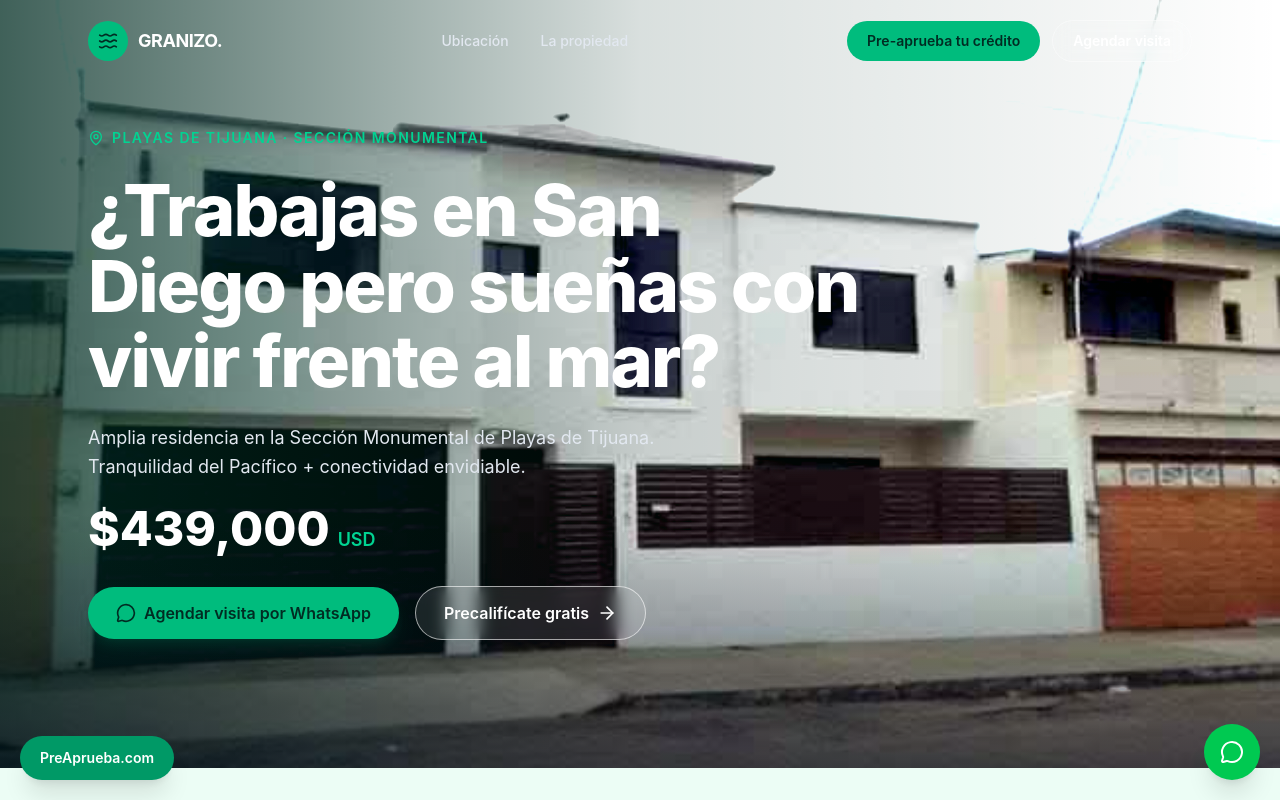
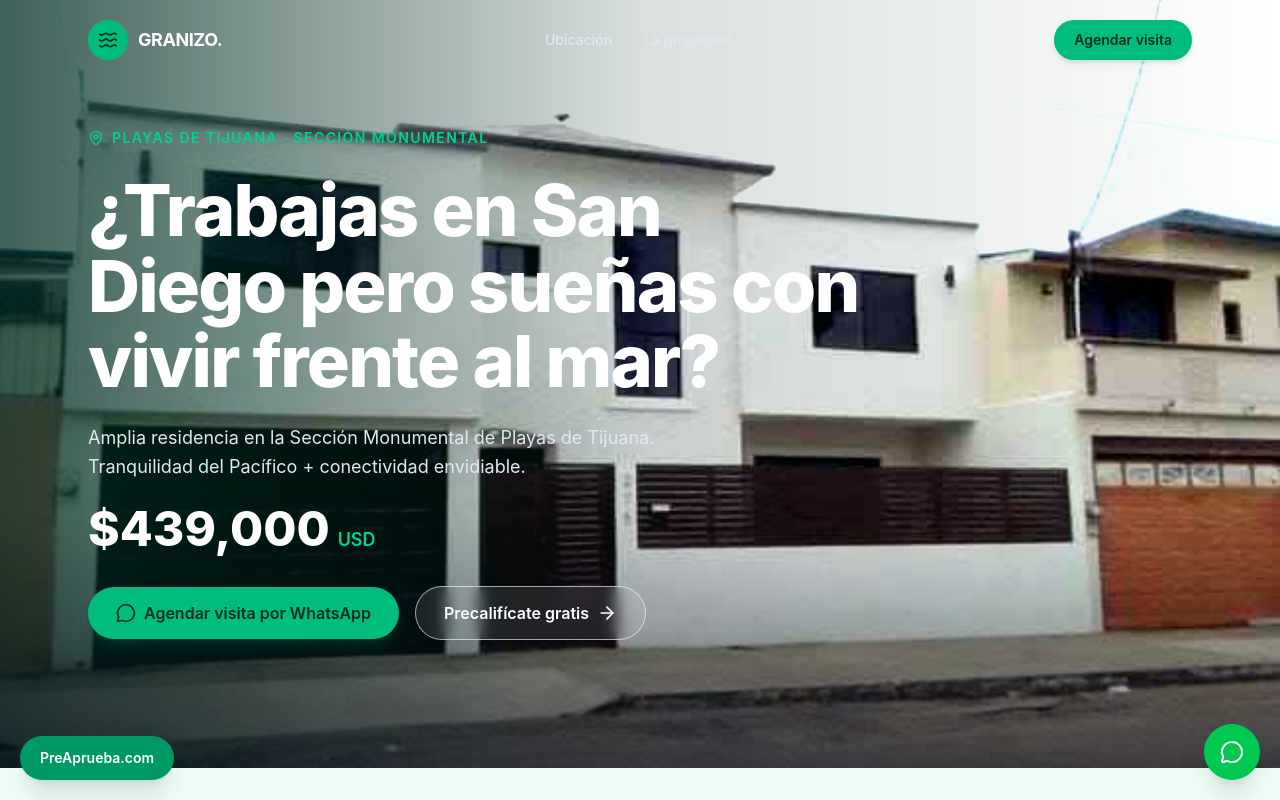
Before and after one commit to amconsultingandservicessc-byte/Granizo-Landing, a Next.js app: page / in a window 1280 px wide. Shown: the top 800 px of the page. Built offline with nearby package versions, Linux system fonts and the light colour scheme.

Commit message:
Navbar: un solo botón sólido 'Agendar visita' directo a WhatsApp

```diff
--- a/components/navbar.tsx
+++ b/components/navbar.tsx
@@ -1,7 +1,7 @@
 "use client"
 
 import { Waves } from "lucide-react"
-import { PREAPRUEBA_URL } from "@/lib/links"
+import { WHATSAPP_URL } from "@/lib/links"
 
 function scrollTo(id: string) {
   const el = document.getElementById(id)
@@ -39,22 +39,14 @@ export function Navbar() {
           </button>
         </div>
 
-        <div className="flex items-center gap-3">
-          <a
-            href={PREAPRUEBA_URL}
-            target="_blank"
-            rel="noopener noreferrer"
-            className="hidden rounded-full bg-emerald-500 px-5 py-2.5 text-sm font-semibold text-emerald-950 transition-colors hover:bg-emerald-400 sm:inline-flex"
-          >
-            Pre-aprueba tu crédito
-          </a>
-          <button
-            onClick={() => scrollTo("contacto")}
-            className="rounded-full border border-white/40 bg-white/5 px-5 py-2.5 text-sm font-semibold text-white backdrop-blur-sm transition-colors hover:bg-white/15"
-          >
-            Agendar visita
-          </button>
-        </div>
+        <a
+          href={WHATSAPP_URL}
+          target="_blank"
+          rel="noopener noreferrer"
+          className="rounded-full bg-emerald-500 px-5 py-2.5 text-sm font-semibold text-emerald-950 shadow-md transition-colors hover:bg-emerald-400"
+        >
+          Agendar visita
+        </a>
       </nav>
     </header>
   )
```
